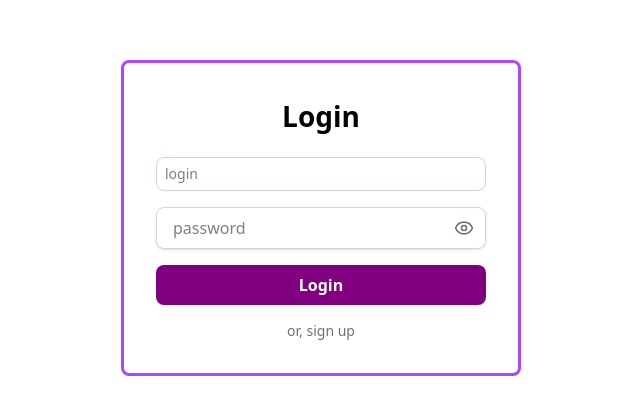
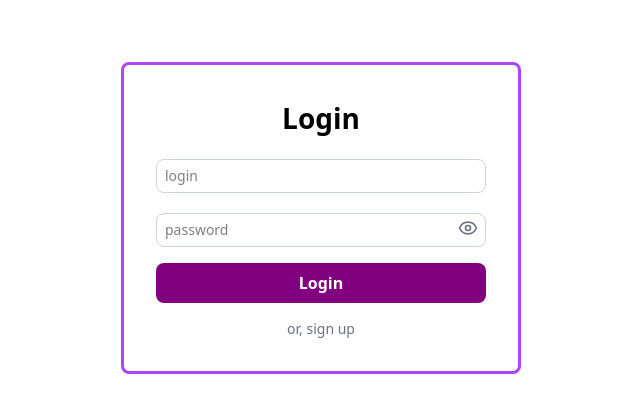
Before and after one commit to YuraDev/project-management-tools, a React (Vite) app: page /login in a window 1280 px wide. Shown: the part 182-596 px from the top of the page, without its empty margins (319-959 px from the left). Built offline with nearby package versions, Linux system fonts and the light colour scheme.

Commit message:
fix-styles - EditUser

```diff
--- a/src/pages/editUser/EditUser.tsx
+++ b/src/pages/editUser/EditUser.tsx
@@ -81,8 +81,10 @@ const EditUser = () => {
     return (
         <div className="flex justify-center mt-12 h-[calc(100%-100px)]">
             <form
-                className={`flex flex-col gap-5 w-[600px] p-8 rounded-lg border-3 ${highlightMode ? "border-purple-500" : ""}
-                            ${backgroundMode === "black" ? "bg-gray-800" : "bg-white"}`}
+                className={`flex flex-col gap-5 w-[600px] p-8 rounded-lg border-3
+                    ${backgroundMode === "black" ? "bg-gray-800" : "bg-white"}
+                `}
+                style={{ borderColor: highlightMode || "purple" }}
             >
                 <div className="flex items-center gap-5">
                     <CustomUserIcon title={user?.name || ""} size={54} fontSize={28} />
@@ -102,6 +104,7 @@ const EditUser = () => {
                         Role
                         <FormSelect<Role> name="role" value={formData.role} onChange={handleChange} options={["member", "manager", "admin"]} />
                     </label>
+                    <br/>
                     <label>
                         Name:
                         <FormTextInput name="name" value={formData.name} onChange={handleChange} placeholder="name" />
@@ -121,8 +124,8 @@ const EditUser = () => {
                 </div>
 
                 <div className="mt-5 flex flex-col items-center gap-5">
-                    <CustomButton text="Save changes" onClick={() => handleEdit()} />
-                    <CustomButton text="Delete user" onClick={() => handleDelete()} customStyles={{ backgroundColor: "#D10000" }} />
+                    <CustomButton text="Save changes" onClick={() => handleEdit()} customStyles={{ width: "200px" }}/>
+                    <CustomButton text="Delete user" onClick={() => handleDelete()} customStyles={{ width: "200px", backgroundColor: "#D10000" }} />
                 </div>
             </form>
         </div>
--- a/src/ui/input/FormPasswordInput.tsx
+++ b/src/ui/input/FormPasswordInput.tsx
@@ -20,11 +20,11 @@ const FormPasswordInput = ({ name, value , onChange, required, placeholder, show
             placeholder={placeholder}
             required={required}
             type={showPassword ? "text" : "password"}
-            className="w-full px-4 py-2 border border-gray-300 rounded-lg focus:outline-none focus:ring-2 focus:ring-blue-500 shadow-sm pr-10"
+            className="w-full mt-1 px-2 py-1.5 rounded-lg border border-[#cbd5e1] text-sm bg-white text-black focus:outline-none pr-10"
         />
         <button
             onClick={() => setShowPassword((prev) => !prev)}
-            className="absolute inset-y-0 right-3 flex items-center text-gray-500 hover:text-gray-700"
+            className="absolute right-2 top-1/2 transform -translate-y-1/2 text-gray-500 hover:text-gray-700"
         >
             {showPassword ? <EyeOff size={20} /> : <Eye size={20} />}
         </button>
```
